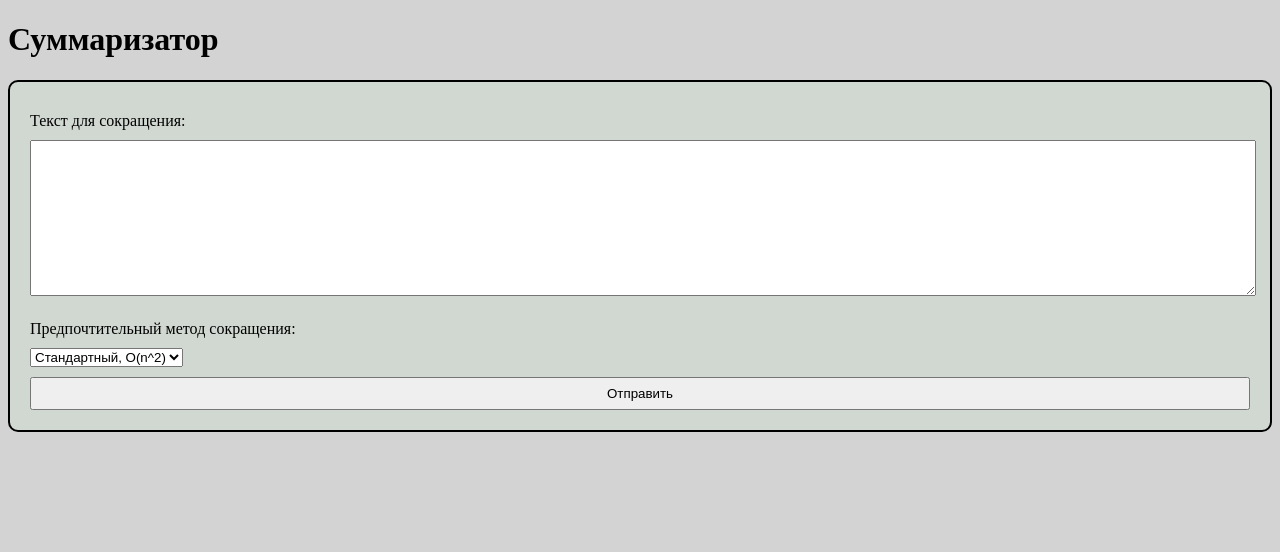
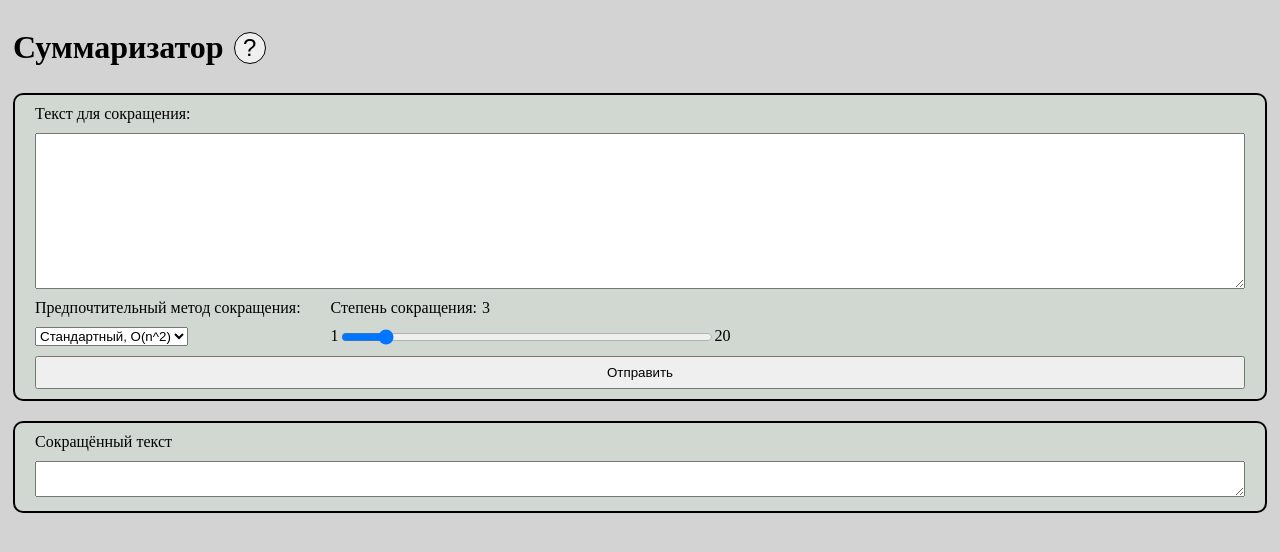
Before and after one commit to Ioann44/Summarizer, a Flask app: page / in a window 1280 px wide. Shown: the top 552 px of the page. Run offline with Flask 3, Linux system fonts and the light colour scheme; parts of the project's set-up code (start-up, migrations or seed data) failed here and were passed over; some libraries are stand-ins or nearby versions.

Commit message:
Working front

```diff
--- a/server/src/index/api_controller.py
+++ b/server/src/index/api_controller.py
@@ -11,10 +11,10 @@ index_api = Blueprint("index_api", __name__, url_prefix="/api")
 def summarize():
     json: Dict[str, Any] = flask.request.json or dict()
 
-    source_text = json.get("text", "")
+    source_text: str = json.get("text", "")
     preferred_method = json.get("method", "")
     try:
-        compression_mul = int(json.get("compression_mul", ""))
+        compression_mul = float(json.get("compression_mul", ""))
     except:
         compression_mul = 3
 
@@ -22,7 +22,7 @@ def summarize():
         case _:
             method_function = service.summarize_vec_slow
 
-    if not source_text:
+    if not source_text or source_text.isspace():
         return "Здесь нечего сокращать", 422
 
     compressed_text, info_msg = method_function(source_text, compression_mul)
--- a/server/src/index/service.py
+++ b/server/src/index/service.py
@@ -8,6 +8,6 @@ sys.path.append(location + "/../../../summarizer/prelearned_summarizer")
 from summarizer import summarize_extended # type: ignore
 
 
-def summarize_vec_slow(text: str, compression_mul: int) -> Tuple[str, str]:
+def summarize_vec_slow(text: str, compression_mul: float) -> Tuple[str, str]:
     res_text, initial_num, res_num = summarize_extended(text, compression_mul, True)
     return res_text, f"Количество предложений в исходном тексте: {initial_num}, сокращённом - {res_num}"
--- a/server/static/index.css
+++ b/server/static/index.css
@@ -1,29 +1,96 @@
+* {
+	box-sizing: border-box;
+}
+
 body {
 	background-color: #d3d3d3;
-	color: #000000;
+	color: black;
+	padding: 0;
 }
 
-.form-container {
+header {
+	display: flex;
+	justify-content: flex-start;
+	align-items: center;
+	margin-left: 5px;
+}
+
+#ref-button {
 	display: block;
-	padding: 20px;
+	border: 1px solid black;
+	border-radius: 50%;
+	margin-left: 10px;
+	font-size: 1.5rem;
+	width: 2rem;
+	height: 2rem;
+}
+
+#ref-button:hover {
+	background-color: lightgrey;
+}
+
+.block-container {
+	display: block;
+	padding: 10px 20px;
 	background-color: #d1d8d1;
 	border-radius: 10px;
-	border: 2px solid #000000;
+	border: 2px solid black;
+	margin: 5px;
+	margin-bottom: 20px;
 }
 
 .form-label {
 	display: block;
-	margin: 10px 0;
+	margin: 0;
+	margin-bottom: 10px;
 }
 
-button {
+#submit-button {
 	display: block;
 	width: 100%;
 	padding: 7px 0;
 }
 
 .form-input {
+	display: block;
 	margin-bottom: 10px;
+}
+
+.input-inliner {
+	display: flex;
+	flex-wrap: wrap;
+	column-gap: 30px;
+}
+
+#compressed-text {
+	width: 100%;
+}
+
+textarea {
+	resize: vertical;
+}
+
+.full-range-container {
+	width: 400px;
+	max-width: 100%;
+}
+
+.range-label-container {
+	display: flex;
+	gap: 5px;
+}
+
+.range-container {
+	display: flex;
+}
+
+#range {
+	width: 100%;
+}
+
+p {
+	margin: 0;
+	padding-bottom: 10px;
 }
 
 .notification {
--- a/server/static/index.js
+++ b/server/static/index.js
@@ -30,38 +30,50 @@ function fetch_template(url, respIsJson, init, callback, err_message = null) {
 }
 
 function showTemporaryNotification(message, duration = 3000) {
-	const notification = document.createElement('div');
+	const notification = document.createElement("div");
 	notification.textContent = message;
-	notification.classList.add('notification');
+	notification.classList.add("notification");
 
 	notificationContainer.appendChild(notification);
-	notification.style.animation = 'slide-down 0.5s ease-in-out forwards, fade-out 0.5s ease-in-out 2s forwards';
+	notification.style.animation = `slide-down 0.5s ease-in-out forwards, fade-out 0.5s ease-in-out ${duration}ms forwards`;
 
 	setTimeout(() => {
 		notification.remove()
-	}, duration);
+	}, duration + 1000);
 }
 
 window.onload = () => {
-	const notificationContainer = document.getElementById('notificationContainer');
+	const notificationContainer = document.getElementById("notificationContainer");
+	const resultTextArea = document.getElementById("compressed-text");
 
+	// Update compression multipltiplier listener
+	const rangeSliderValueField = document.getElementById("range-value");
+	const rangeSlider = document.getElementById("range");
+	rangeSlider.addEventListener("input", function () {
+		rangeSliderValueField.textContent = rangeSlider.value;
+	});
+
+	// Summarize request listener
 	document.getElementsByTagName("form")[0].addEventListener("submit", event => {
 		event.preventDefault();
 
-		const [input_text, preffered_method] = [
+		const [input_text, preffered_method, compression_mul] = [
 			...document.getElementsByClassName("form-input")
 		].map(element => element.value)
 
 		fetch_template("/api/summarize", true, {
 			method: "POST",
 			headers: {
-				'Content-Type': 'application/json'
+				"Content-Type": "application/json"
 			},
-			body: JSON.stringify({ text: input_text, method: preffered_method })
+			body: JSON.stringify({ text: input_text, method: preffered_method, compression_mul: compression_mul })
 		}, data => {
+			resultTextArea.value = data.text;
+			resultTextArea.style.height = "0";
+			resultTextArea.style.height = resultTextArea.scrollHeight + 3 + "px";
 			if (data.info_msg) {
 				showTemporaryNotification(data.info_msg, 6000);
 			}
 		})
-	})
+	});
 }
--- a/server/templates/index.html
+++ b/server/templates/index.html
@@ -10,24 +10,43 @@
 </head>
 
 <body>
-    <!-- Контейнер для уведомлений -->
     <div id="notificationContainer"></div>
 
-    <!-- Блок заголовка -->
     <header>
         <h1>Суммаризатор</h1>
+        <button id="ref-button">?</button>
     </header>
 
-    <div class="form-container">
+    <div class="block-container">
         <form>
             <label class="form-label" for="source_text">Текст для сокращения:</label>
             <textarea class="form-input" style="width: 100%;" id="source_text" rows="10"></textarea>
-            <label class="form-label" for="selector">Предпочтительный метод сокращения:</label>
-            <select class="form-input" id="selector">
-                <option value="vec_slow">Стандартный, O(n^2)</option>
-            </select>
-            <button type="submit">Отправить</button>
+            <div class="input-inliner">
+                <div>
+                    <label class="form-label" for="selector">Предпочтительный метод сокращения:</label>
+                    <select class="form-input" id="selector">
+                        <option value="vec_slow">Стандартный, O(n^2)</option>
+                    </select>
+                </div>
+                <div class="full-range-container">
+                    <div class="range-label-container">
+                        <label class="form-label" for="range">Степень сокращения:</label>
+                        <p id="range-value">3</p>
+                    </div>
+                    <div class="range-container">
+                        <p>1</p>
+                        <input type="range" class="form-input" id="range" min="1" max="20" step="0.1" value="3">
+                        <p>20</p>
+                    </div>
+                </div>
+            </div>
+            <button id="submit-button" type="submit">Отправить</button>
         </form>
+    </div>
+
+    <div class="block-container">
+        <p>Сокращённый текст</p>
+        <textarea id="compressed-text" readonly></textarea>
     </div>
 </body>
 
```
